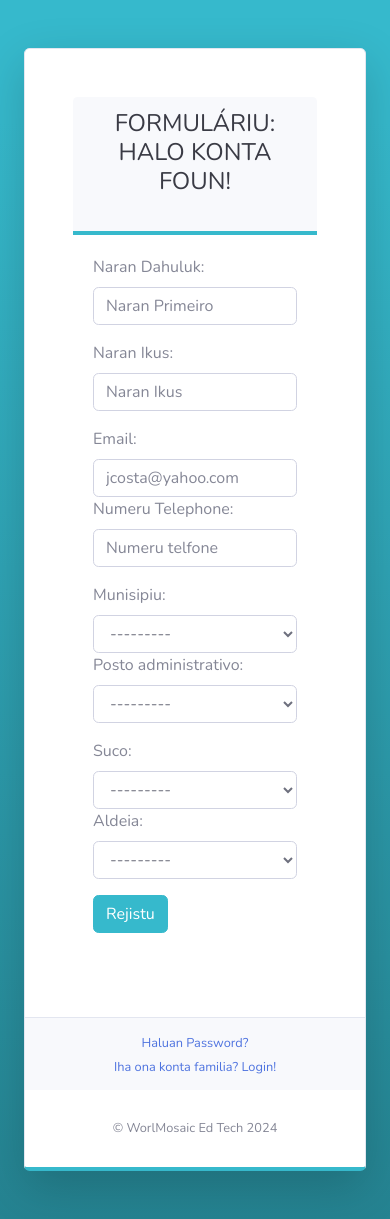
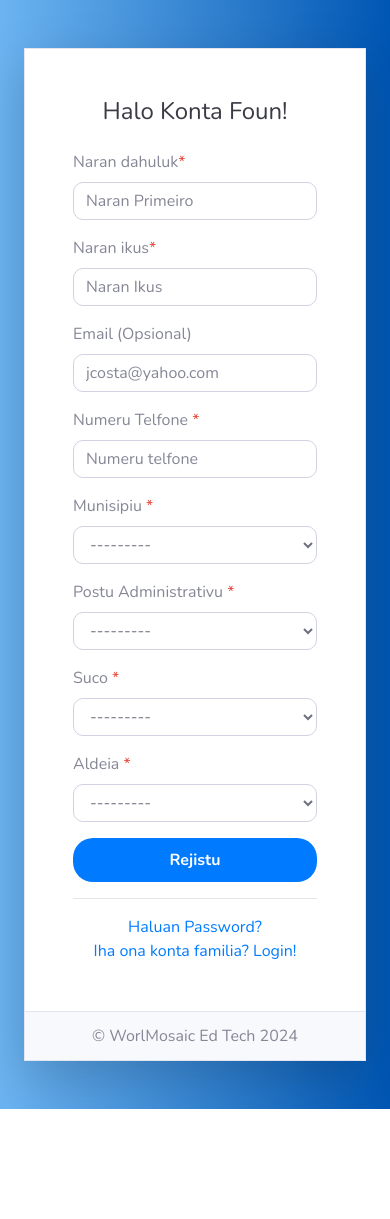
Before and after one commit to januariocosta84/timorapp, a Django app: page /parent-regist/ in a window 390 px wide. After the commit the page ends 1109 px from the top, so only its background shows below. Run offline with Django 4.2, Linux system fonts and the light colour scheme; data comes from the database, SQL or seed files in the repository; some libraries are stand-ins or nearby versions.

Commit message:
modify view reset page

```diff
--- a/parentregistrationApp/views.py
+++ b/parentregistrationApp/views.py
@@ -398,7 +398,7 @@ def reset_password_and_send_sms(request):
             new_password = generate_random_password()
             user.set_password(new_password)
             user.save()
-            message = f'Your new password is: {new_password}'
+            message = f': {new_password}\nobrigado'
             send_otp(phone_number, message)
             return JsonResponse({'status': 'success', 'message': 'Password reset haruka tena liu husi sms whatsapp.'})
         except User.DoesNotExist:
--- a/templates/registration/register.html
+++ b/templates/registration/register.html
@@ -4,10 +4,7 @@
   <head>
     <meta charset="utf-8" />
     <meta http-equiv="X-UA-Compatible" content="IE=edge" />
-    <meta
-      name="viewport"
-      content="width=device-width, initial-scale=1, shrink-to-fit=no"
-    />
+    <meta name="viewport" content="width=device-width, initial-scale=1, shrink-to-fit=no" />
     <meta name="description" content="Formuláriu rejistu parentes" />
     <meta name="author" content="WorlMosaic Ed Tech" />
 
@@ -15,114 +12,139 @@
 
     <!-- Include external CSS -->
     {% include './css.html' %}
+    <style>
+      .bg-register-image {
+        background: url("/static/img/images.png");
+        background-size: cover;
+        background-position: center;
+      }
+
+      .card {
+        border-radius: 0px;
+        overflow: hidden;
+        box-shadow: 0 4px 6px rgba(0, 0, 0, 0.1);
+      }
+
+      .btn-info {
+        background-color: #007bff;
+        border: none;
+        border-radius: 20px;
+        font-weight: bold;
+        padding: 10px 20px;
+      }
+
+      .btn-info:hover {
+        background-color: #0056b3;
+      }
+
+      .form-control {
+        border-radius: 10px;
+      }
+
+      .text-center a {
+        color: #007bff;
+      }
+
+      .text-center a:hover {
+        text-decoration: underline;
+      }
+
+      .bg-gradient-info {
+        background: linear-gradient(90deg, #6cb4f1, #0056b3);
+      }
+    </style>
   </head>
   <body class="bg-gradient-info">
     <div class="container">
-      <div
-        class="card o-hidden border-none shadow-lg my-5 bg-gradient border-bottom-info"
-      >
-        <div class="card-body p-0">
+      <div class="card o-hidden shadow-lg my-5">
         <div class="row">
           <!-- Left Column (Image) -->
           <div class="col-lg-5 d-none d-lg-block bg-register-image"></div>
+
           <!-- Right Column (Form) -->
-            <div class="col-lg-12">
+          <div class="col-lg-7">
             <div class="p-5">
               <!-- Header Section -->
-                <div
-                  class="card-header border-bottom-info text-uppercase text-muted"
-                >
-                  <h1 class="h4 text-gray-900 mb-4 text-center">
-                    Formuláriu: Halo Konta Foun!
-                  </h1>
+              <div class="text-center">
+                <h1 class="h4 text-gray-900 mb-4">Halo Konta Foun!</h1>
               </div>
+
               <!-- Form Section -->
-                <div class="card-body">
-                  {% include 'dashboard/messaging.html' %}
               <form class="user" method="POST">
                 {% csrf_token %}
-                    <!-- Name Fields -->
+
+                <!-- Naran Section -->
                 <div class="form-group row">
-                      <div class="col-sm-6 mb-3 mb-sm-0">
-                        {{ form.first_name.label_tag }} {{ form.first_name }}
+                  <div class="col-sm-6 mb-3">
+                    <label for="narandahuluk">Naran dahuluk<span class="text-danger">*</span></label>
+                    {{ form.first_name }}
                   </div>
                   <div class="col-sm-6">
-                        {{ form.last_name.label_tag }} {{ form.last_name }}
+                    <label for="naranikus">Naran ikus<span class="text-danger">*</span></label>
+                    {{ form.last_name }}
                   </div>
                 </div>
-                    <!-- Contact Fields -->
+
+                <!-- Kontaktu Section -->
                 <div class="form-group row">
-                      <div class="col-sm-6">
-                        {{ form.email.label_tag }} {{ form.email }}
+                  <div class="col-sm-6 mb-3">
+                    <label for="email">Email (Opsional)</label>
+                    {{ form.email }}
                   </div>
                   <div class="col-sm-6">
-                        {{ form.username.label_tag }} {{ form.username }}
-                        <small id="phone-error" class="text-danger d-none">
-                          Numeru telfone ida ne'e rejistadu ona!
-                        </small>
+                    <label for="phone">Numeru Telfone <span class="text-danger">*</span></label>
+                    {{ form.username }}
+                    <small id="phone-error" class="text-danger d-none">Numeru telfone ida ne'e rejistadu ona!</small>
                   </div>
                 </div>
-                    <!-- Address Fields -->
+
+                <!-- Endresu Section -->
                 <div class="form-group row">
-                      <div class="col-sm-6">
-                        {{ parent_add.municipality.label_tag }}
-                        {{parent_add.municipality }}
+                  <div class="col-sm-6 mb-3">
+                    <label for="munisipiu">Munisipiu <span class="text-danger">*</span></label>
+                    {{ parent_add.municipality }}
                   </div>
                   <div class="col-sm-6">
-                        {{ parent_add.administrative_post.label_tag }}
-                        {{parent_add.administrative_post }}
+                    <label for="posto_admin">Postu Administrativu <span class="text-danger">*</span></label>
+                    {{ parent_add.administrative_post }}
                   </div>
                 </div>
+
                 <div class="form-group row">
-                      <div class="col-sm-6">
-                        {{ parent_add.suco.label_tag }} {{ parent_add.suco }}
+                  <div class="col-sm-6 mb-3">
+                    <label for="suco">Suco <span class="text-danger">*</span></label>
+                    {{ parent_add.suco }}
                   </div>
                   <div class="col-sm-6">
-                        {{ parent_add.village.label_tag }}
-                        {{parent_add.village}}
+                    <label for="aldea">Aldeia <span class="text-danger">*</span></label>
+                    {{ parent_add.village }}
                   </div>
                 </div>
-                    <!-- Submit Button -->
-                    <div class="form-group row">
-                      <div class="col-sm-3">
-                        <button class="btn btn-info" id="submit-button">
-                          Rejistu
-                        </button>
-                      </div>
+
+                <div class="form-group">
+                  <button class="btn btn-info btn-block" id="submit-button">Rejistu</button>
                 </div>
               </form>
+
+              <hr />
+              <div class="text-center">
+                <a href="{% url 'reset_password_sms' %}">Haluan Password?</a>
+              </div>
+              <div class="text-center">
+                <a href="{% url 'login' %}">Iha ona konta familia? Login!</a>
               </div>
             </div>
           </div>
         </div>
-          <!-- Footer Section -->
-          <div class="card-footer">
-            <div class="text-center">
-              <a class="small" href="{% url 'reset_password_sms' %}"
-                >Haluan Password?</a
-              >
-            </div>
-            <div class="text-center">
-              <a class="small" href="{% url 'login' %}"
-                >Iha ona konta familia? Login!</a
-              >
-            </div>
-          </div>
-          <!-- Sticky Footer -->
-          <footer class="sticky-footer bg-white">
-            <div class="container my-auto">
-              <div class="copyright text-center my-auto">
-                <span>&copy; WorlMosaic Ed Tech 2024</span>
-              </div>
-            </div>
-          </footer>
+        <!-- Footer -->
+        <div class="card-footer text-center">
+          &copy; WorlMosaic Ed Tech 2024
         </div>
       </div>
     </div>
 
     <!-- Include external JS -->
     {% include './js.html' %}
-
     <script>
       // Phone validation logic
       const phoneInput = document.getElementById("id_username");
@@ -160,6 +182,8 @@
             );
         }
       });
+
+      console.log("Phone validation script loaded successfully.");
     </script>
   </body>
 </html>
```
Also changed, not shown: templates/otp/password_reset_sms.html (+24 -9 lines), templates/registration/login.html (+12 -9 lines). Lines whose indentation alone changed are shown as unchanged.
